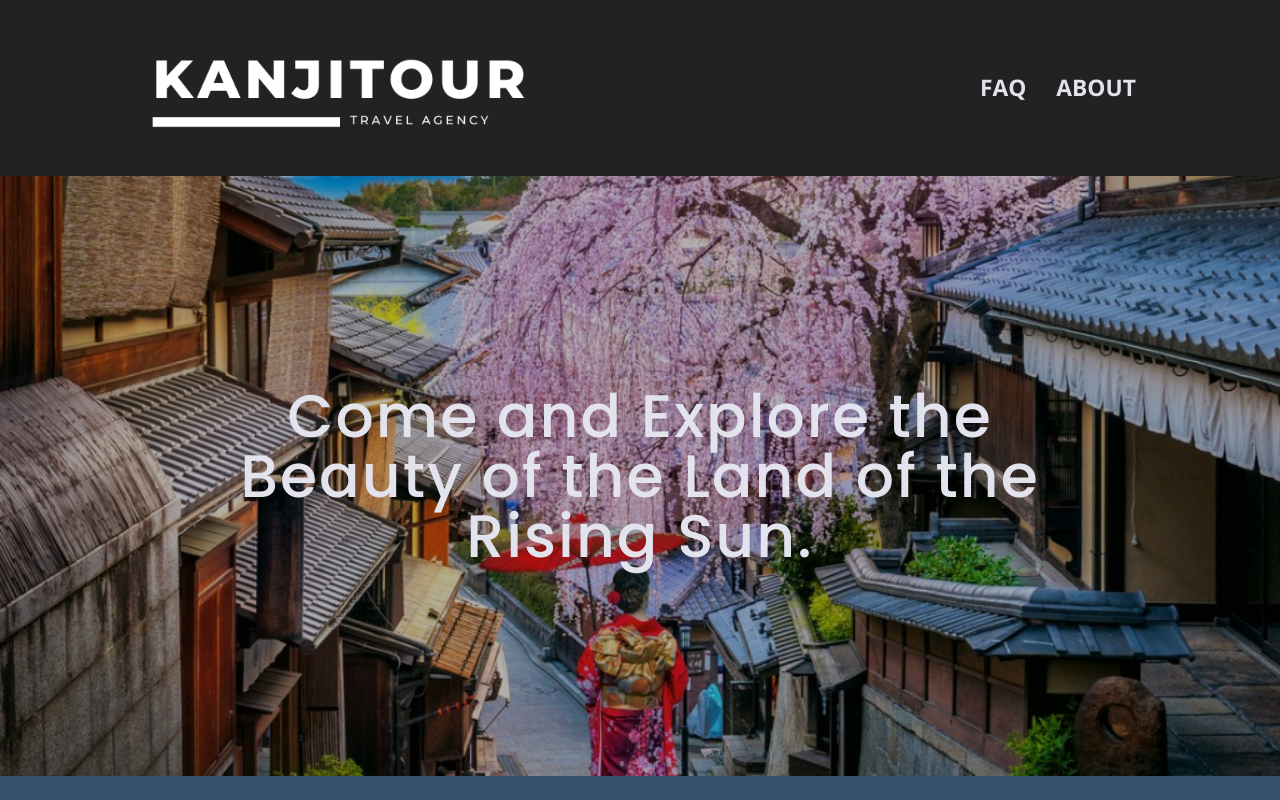
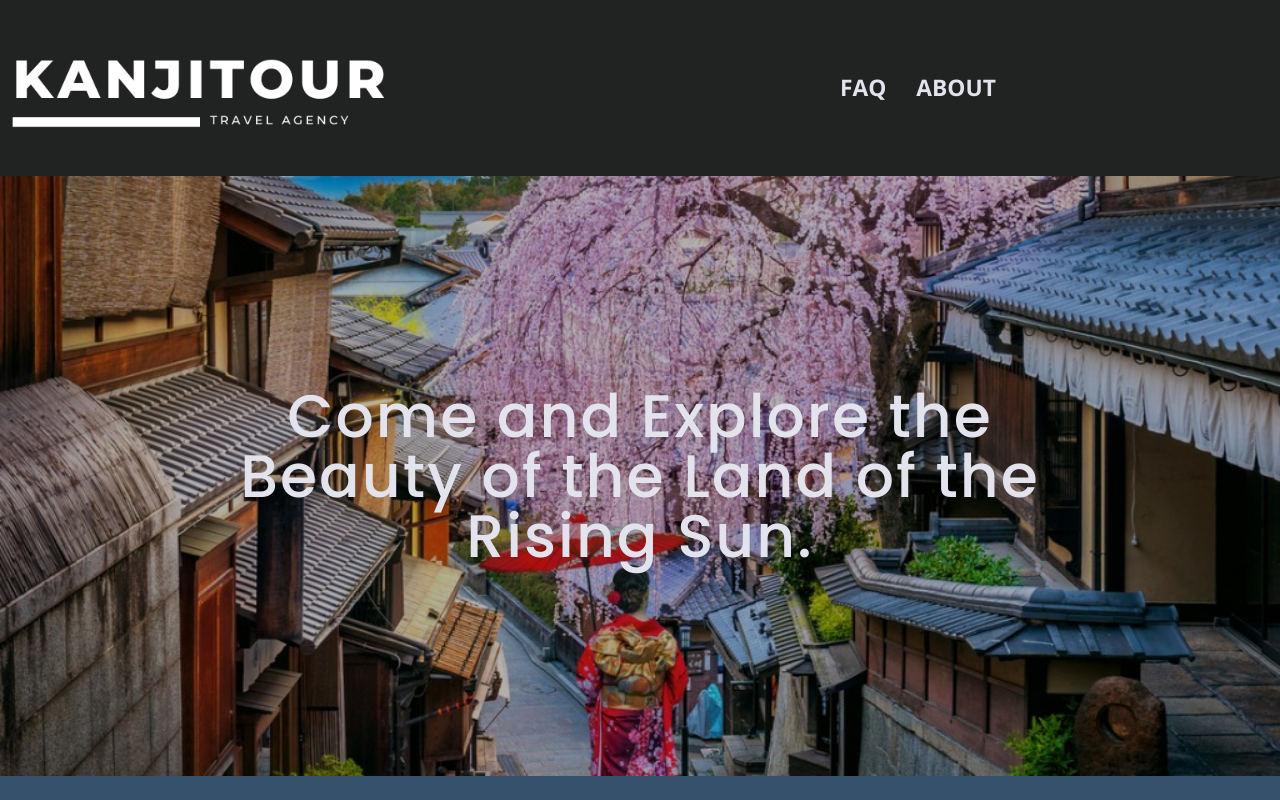
Before and after one commit to ggorit06/responsive-kanjitour, a website built with Parcel: page index.html in a window 1280 px wide. Shown: the top 800 px of the page. Built offline with nearby package versions, Linux system fonts and the light colour scheme.

Commit message:
Update main.css

```diff
--- a/css/main.css
+++ b/css/main.css
@@ -173,9 +173,6 @@ footer {
   flex-flow: row wrap;
 }
 
-header {
-  padding: 15px 0;
-}
 
 header figure {
   width: 60%;
@@ -593,8 +590,7 @@ footer .contact {
   }
 
   header {
-    justify-content: space-around;
-    padding: 33px 0;
+    justify-content: flex-start;
   }
 
   header .content-wrapper {
```
